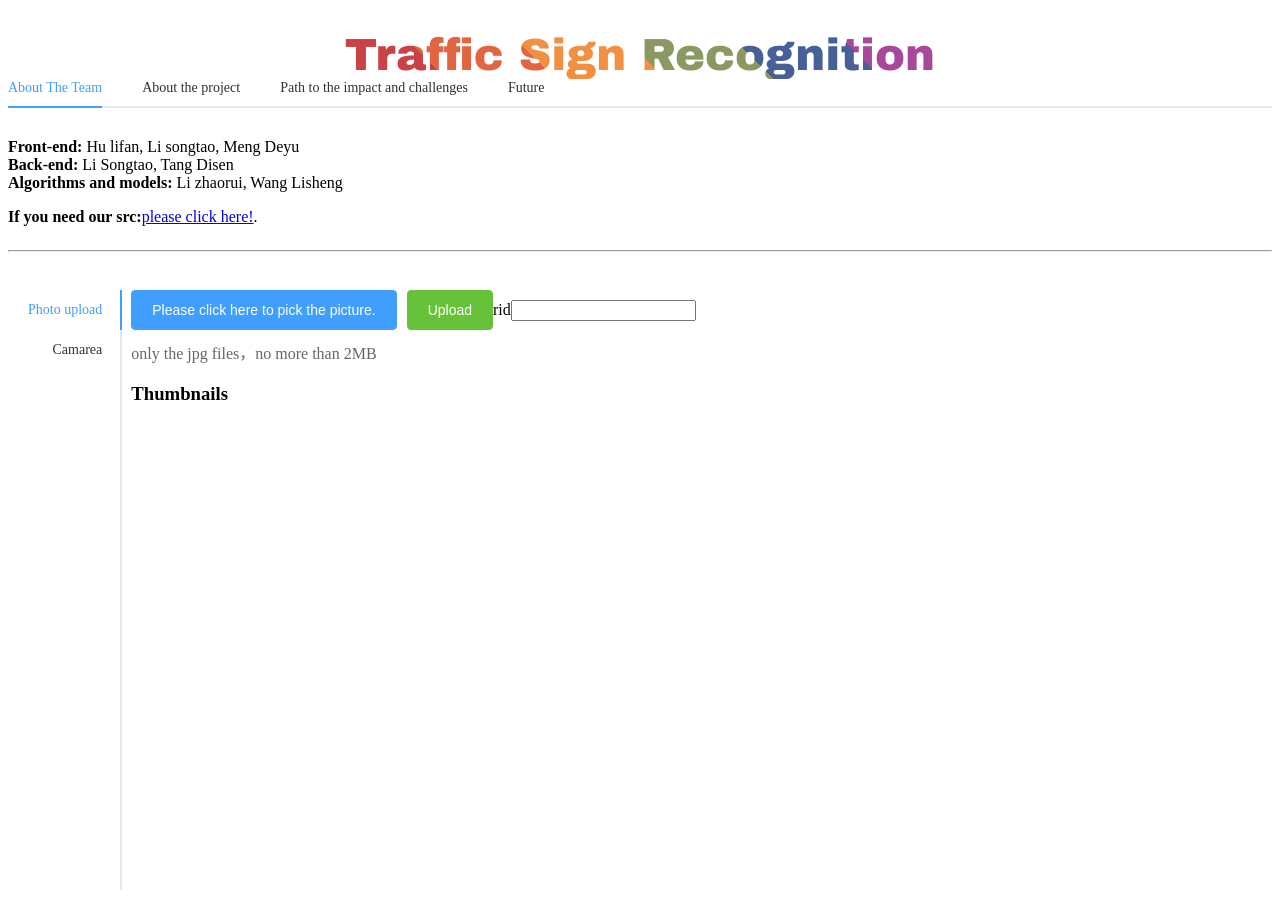
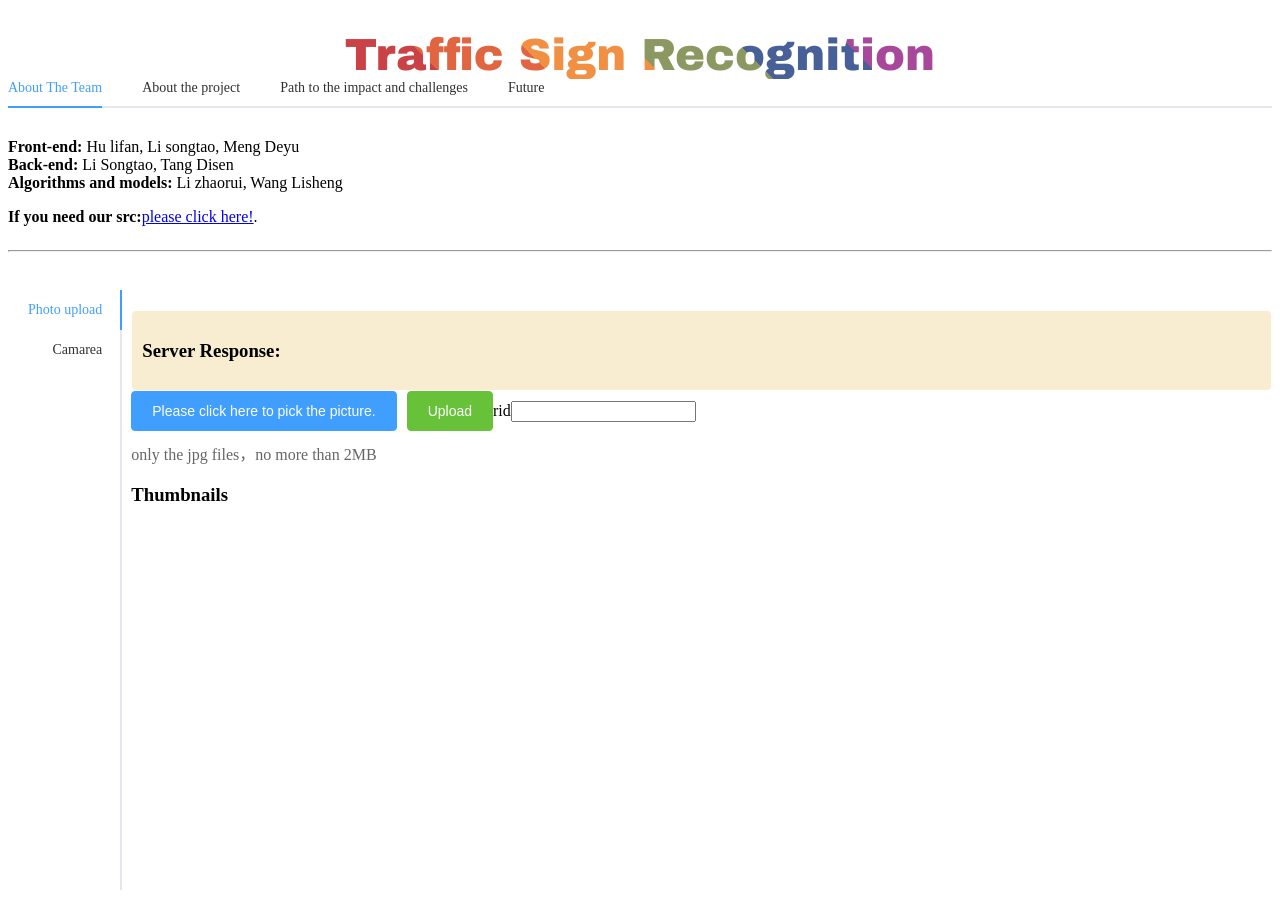
Before and after one commit to xiaoxiaoxiaotao/traffic_signal_recognition_system, a Vue app in the folder frontend/: page / in a window 1280 px wide. Built offline with nearby package versions, Linux system fonts and the light colour scheme.

Commit message:
Add the fraction of response

```diff
--- a/frontend/src/App.vue
+++ b/frontend/src/App.vue
@@ -42,6 +42,11 @@
     </el-radio-group>
     <el-tabs :tab-position="tabPosition" style="height: 600px;">
       <el-tab-pane label="Photo upload">
+                <!-- 新增的输出框 -->
+                <div  class="output-box">
+          <h3>Server Response:</h3>
+          <p>{{ serverResponse }}</p>
+        </div>
         <el-upload
           id="img_upload"
           class="upload-demo"
@@ -74,6 +79,11 @@
       </el-tab-pane>
 
       <el-tab-pane label="Camarea">
+           <!-- 新增的输出框 -->
+        <div  class="output-box">
+          <h3>Server Response:</h3>
+          <p>{{ serverResponse }}</p>
+        </div>
         <div id="camarea">
           <video ref="video" width="320" height="240" autoplay></video>
           <div>
@@ -90,6 +100,7 @@
           <div>
             <el-button @click="stopCamera" value="Stop" >Stop</el-button>
           </div>
+
         </div>
       </el-tab-pane>
     </el-tabs>
@@ -105,7 +116,8 @@ export default {
       fileList: [],
       timer: null,
       tabPosition: 'left',
-      rid: ''
+      rid: '',
+      serverResponse: '' // 新增的属性
     };
   },
   methods: {
@@ -183,41 +195,7 @@ export default {
       };
       reader.readAsDataURL(file);
     },
-    //这是chatGPT更改之前的结果
-    /*submitUpload() {
-      let imageElement = this.fileList[0];
-      let reader = new FileReader();
-      let imageBlob;
-      reader.onload = function(e) {
-        imageBlob = e.target.result;
-        fetch(imageBlob)
-        .then(res => res.blob())
-        .then(blob => {
-          let rid_num = this.rid;
-          console.log(rid_num);
-
-          const formData = new FormData();
-          formData.append('picture', blob, 'photo.jpg');
-          formData.append('rid', rid_num);
-
-          const xhr = new XMLHttpRequest();
-          xhr.open('POST', 'http://127.0.0.1:8000/upload', true);
-          xhr.onload = function() {
-            const response = JSON.parse(xhr.responseText);
-            console.log(response.code);
-            if (xhr.status === 200) {
-              alert('上传成功！\n服务端给出的响应：' + response.message);
-            } else {
-              alert('上传失败：' + xhr.responseText);
-            }
-          };
-        xhr.send(formData);
-      });
-  }
-  reader.readAsDataURL(imageElement.raw);
-},*/
-//这个是ChatGPT更改之后的结果
-submitUpload() {
+/*submitUpload() {
       if (this.fileList.length === 0) {
         this.$message.error('Please select a file first!');
         return;
@@ -237,7 +215,6 @@ submitUpload() {
       const xhr = new XMLHttpRequest();
       const url = 'http://127.0.0.1:8000/upload/'; // 确认URL正确
       xhr.open('POST', url, true);
-
       // 添加错误处理
       xhr.onerror = function() {
         console.error('Request error');
@@ -256,7 +233,47 @@ submitUpload() {
       console.log('Uploading to:', url);
       console.log('FormData:', formData);
       xhr.send(formData);
-    },
+    },*/
+    submitUpload() {
+    if (this.fileList.length === 0) {
+      this.$message.error('Please select a file first!');
+      return;
+    }
+
+    const rid = this.rid;
+    if (!rid) {
+      this.$message.error('Please enter the rid!');
+      return;
+    }
+
+    const file = this.fileList[0].raw;
+    const formData = new FormData();
+    formData.append('picture', file, file.name);
+    formData.append('rid', rid);
+
+    const xhr = new XMLHttpRequest();
+    const url = 'http://127.0.0.1:8000/upload/';
+    xhr.open('POST', url, true);
+
+    xhr.onerror = function() {
+      console.error('Request error');
+    };
+
+    xhr.onload = () => {
+      let response = JSON.parse(xhr.responseText);
+      console.log(response.code);
+      if (xhr.status === 200) {
+        this.serverResponse = '上传成功！\n服务端给出结果是：' + response.result;
+      } else {
+        this.serverResponse = '上传失败！\n服务端答道：' + response.msg;
+      }
+    };
+
+    console.log('Uploading to:', url);
+    console.log('FormData:', formData);
+    xhr.send(formData);
+  }
+},
 
     snapPhoto() {
       const video = this.$refs.video;
@@ -357,7 +374,6 @@ submitUpload() {
       // 清除定时器
       clearInterval(this.timer);
     }
-  },
 };
 </script>
 
@@ -483,5 +499,11 @@ p {
   .hidden {
   display: none;
   }
-
+  .output-box {
+  margin-top: 20px;
+  padding: 10px;
+  border: 1px solid #ffffff;
+  border-radius: 5px;
+  background-color: #f8ecd1;
+}
 </style>
```
